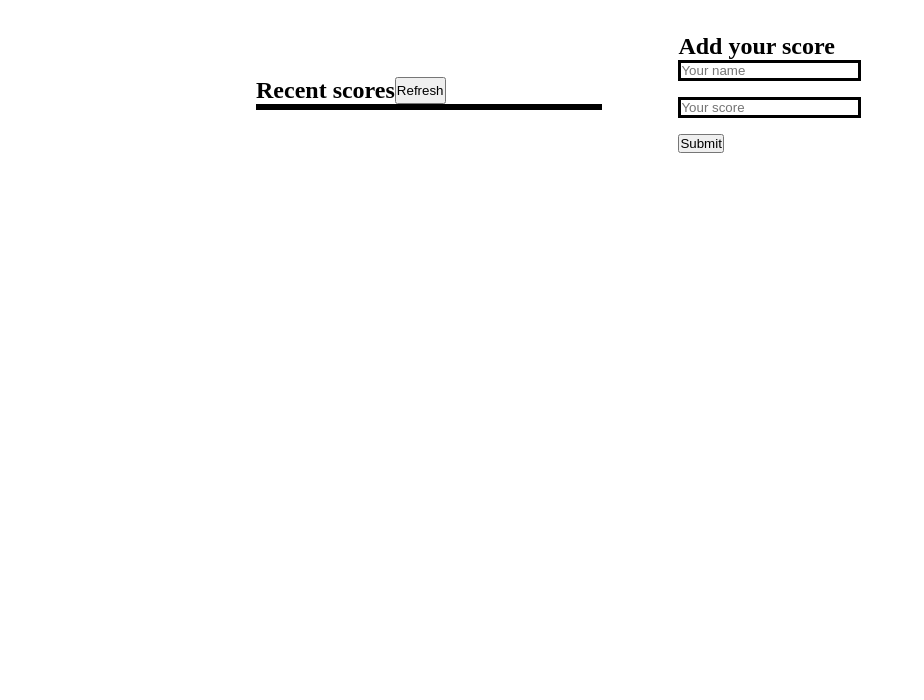
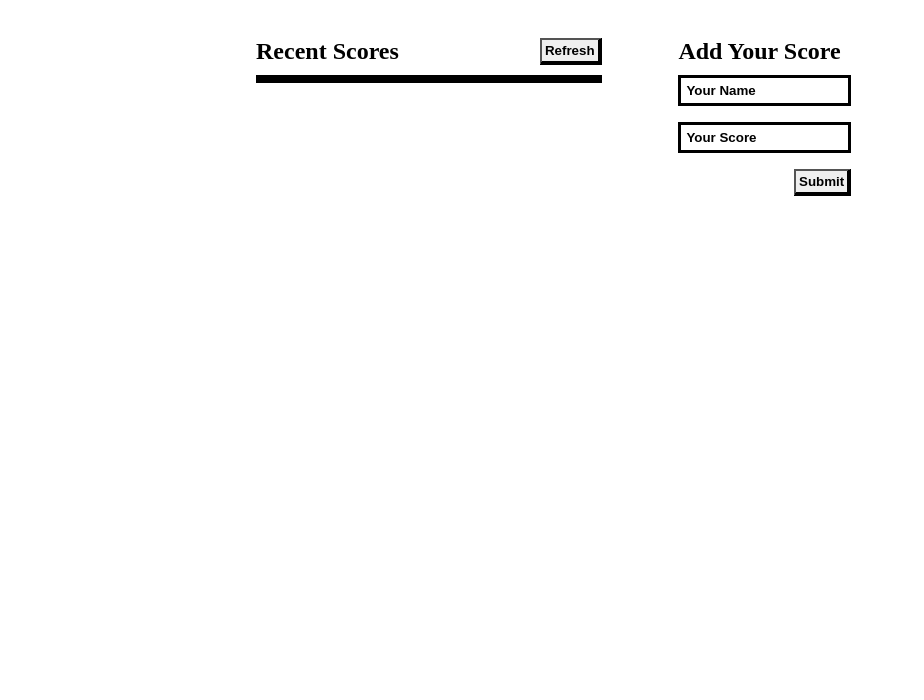
Before and after one commit to ernestmusong/Leaderboard, a website built with webpack: page src/index.html in a window 1280 px wide. Shown: the part 100-800 px from the top of the page, without its empty margins (0-924 px from the left). Built offline with nearby package versions, Linux system fonts and the light colour scheme; no server answers.

Commit message:
Add styling

```diff
--- a/src/index.html
+++ b/src/index.html
@@ -14,12 +14,14 @@
             <div class="wrap">
                 <div class="refresh-container">
                     <h2>Recent scores</h2>
-                    <button id="refresh-btn">Refresh</button>
+                    <button id="refresh-btn" class="btn">Refresh</button>
                 </div>
                 <ul id="container"></ul>
             </div>
             <div class="wrap">
-                <h2>Add your score</h2>
+                <div class="add-your-score-wrap">
+                    <h2>Add your score</h2>
+                </div>
                 <form id="form" action="">
                     <label for="name">
                         <input type="text" name="name" required id="name" placeholder="Your name">
@@ -28,7 +30,7 @@
                         <input type="number" name="score" required id="score" placeholder="Your score">
                     </label>
                     <div class="btn-container">
-                        <button type="submit" id="submit">Submit</button>
+                        <button type="submit" class="btn">Submit</button>
                     </div>
                 </form>
             </div>
--- a/src/requests.js
+++ b/src/requests.js
@@ -76,7 +76,7 @@ export default class REQUESTS {
             const scores = data.result;
             scores.map((score) => {
               result += `
-                          <li><span>${score.user}:${score.score}</span></li>
+                          <li><strong><span>${score.user}: ${score.score}</span></strong></li>
                         `;
               return result;
             });
--- a/src/style.css
+++ b/src/style.css
@@ -11,11 +11,17 @@ main {
   padding-top: 3rem;
 }
 
+h1 {
+  text-align: center;
+  text-transform: capitalize;
+  font-weight: bold;
+}
+
 section {
   width: 60%;
   display: flex;
   justify-content: space-between;
-  align-items: center;
+  align-items: flex-start;
   margin: 0 auto;
   margin-top: 3rem;
 }
@@ -24,14 +30,46 @@ section {
   width: 45%;
 }
 
-.refresh-container {
+.refresh-container,
+.add-your-score-wrap {
   display: flex;
+  justify-content: space-between;
+  align-items: center;
+  width: 100%;
+  padding-top: 5px;
+  padding-bottom: 5px;
+  text-transform: capitalize;
+  margin-bottom: 5px;
+}
+
+.btn {
+  border-bottom: 4px solid black;
+  border-right: 4px solid black;
+  color: black;
+  font-weight: bold;
+  padding: 3px;
+}
+
+.btn:hover {
+  cursor: pointer;
 }
 
 #container {
-  border: 3px solid black;
+  border: 4px solid black;
   list-style-type: none;
   width: 100%;
+}
+
+#container li,
+#form input {
+  padding-left: 5px;
+  padding-top: 5px;
+  padding-bottom: 5px;
+  text-transform: capitalize;
+}
+
+#container :nth-child(even) {
+  background: lightgray;
 }
 
 #form {
@@ -41,7 +79,27 @@ section {
   gap: 1rem;
 }
 
+#form label {
+  width: 50%;
+}
+
+#form input {
+  width: 100%;
+}
+
 #form input,
 #btn-container {
   border: 3px solid black;
 }
+
+#form input::placeholder {
+  font-weight: bold;
+  color: black;
+}
+
+.btn-container {
+  display: flex;
+  justify-content: flex-end;
+  align-items: center;
+  width: 50%;
+}
```
